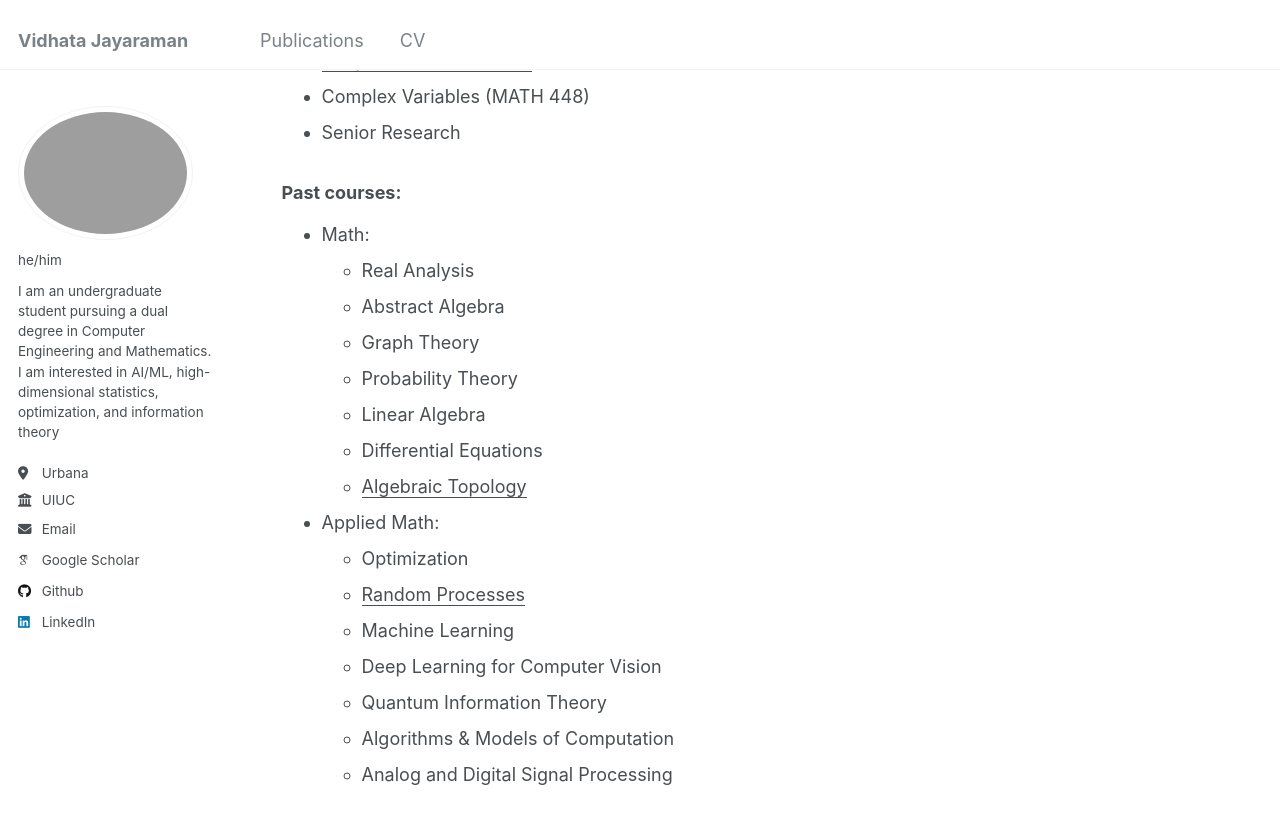
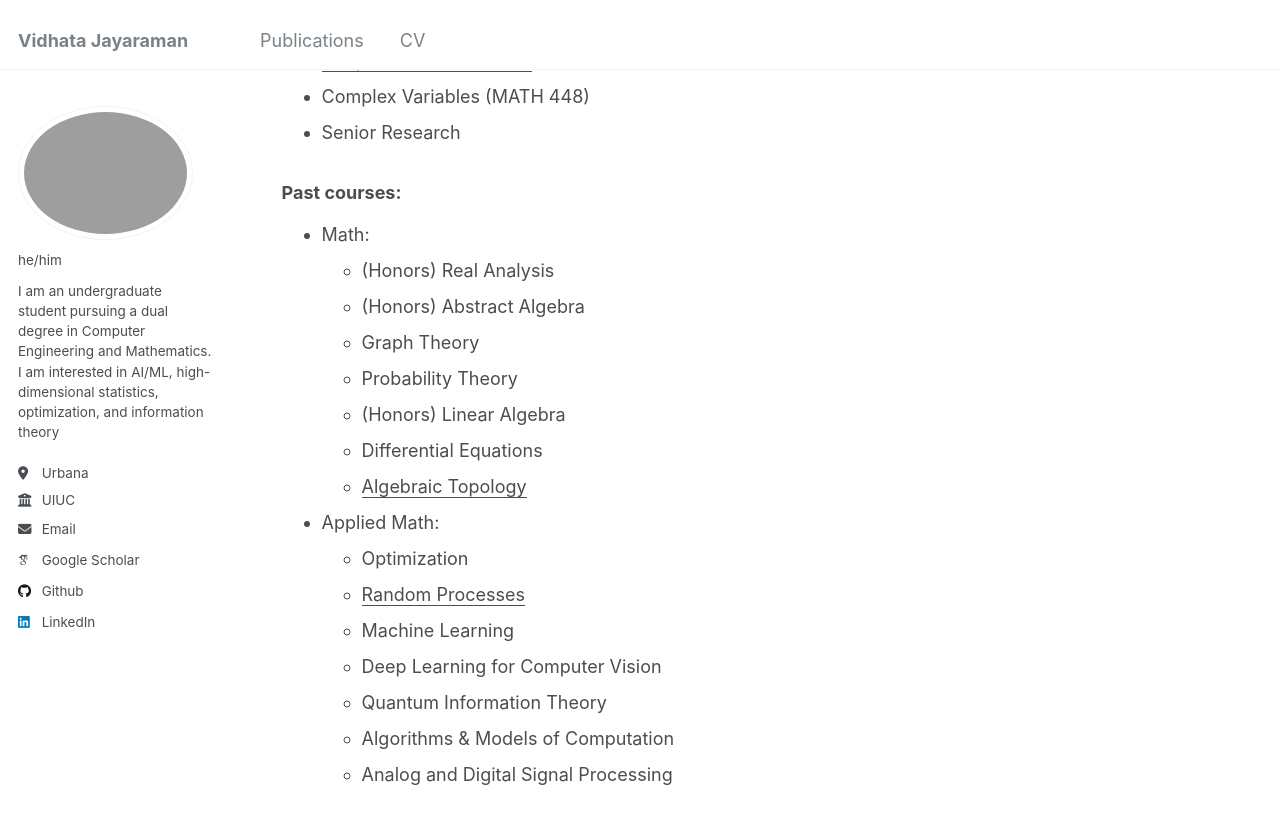
Before and after one commit to dxdt14/dxdt14.github.io, a Jekyll site: the page built from _pages/about.md, in a window 1280 px wide and 900 px high, scrolled down 1172 px. Shown: the top 824 px of the window. Built offline with Jekyll 4.4.1, drawn with Linux system fonts in a browser that asks for light colours; some web fonts are replaced.

Commit message:
added honors distinction to classes

```diff
--- a/_pages/about.md
+++ b/_pages/about.md
@@ -39,11 +39,11 @@ Academic Coursework
 
 ### Past courses:
 - Math:
-  - Real Analysis
-  - Abstract Algebra
+  - (Honors) Real Analysis
+  - (Honors) Abstract Algebra
   - Graph Theory
   - Probability Theory
-  - Linear Algebra
+  - (Honors) Linear Algebra
   - Differential Equations
   - <u>Algebraic Topology</u>
 - Applied Math:
```
